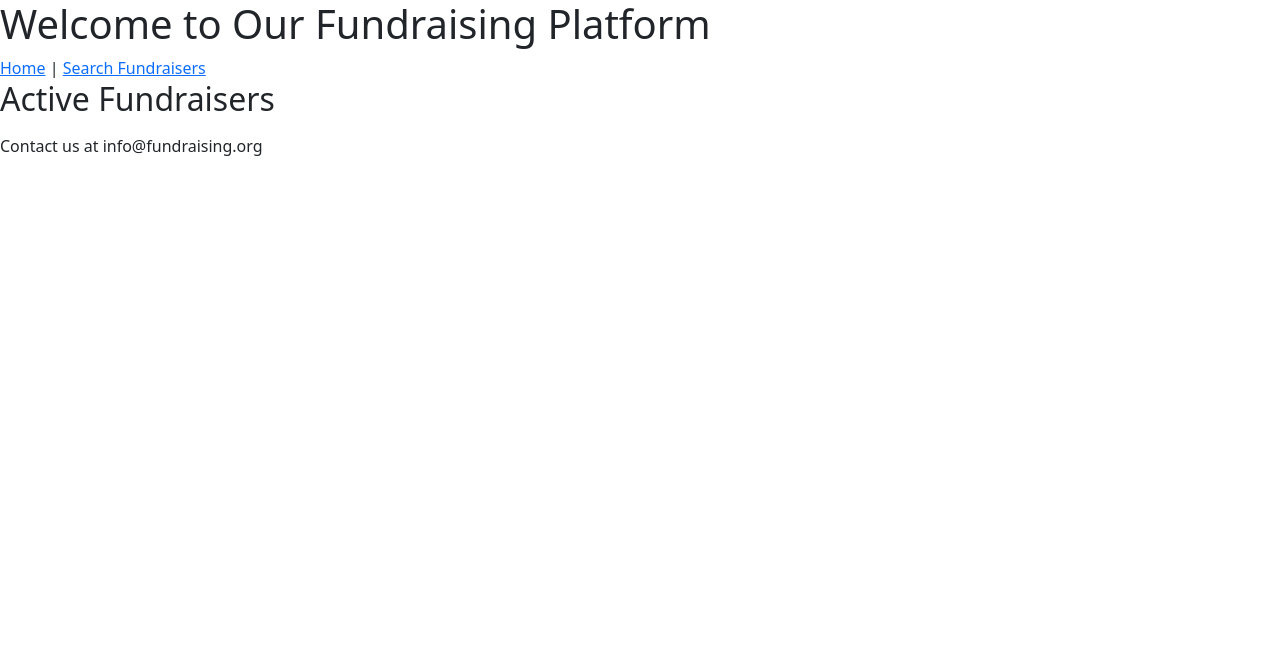
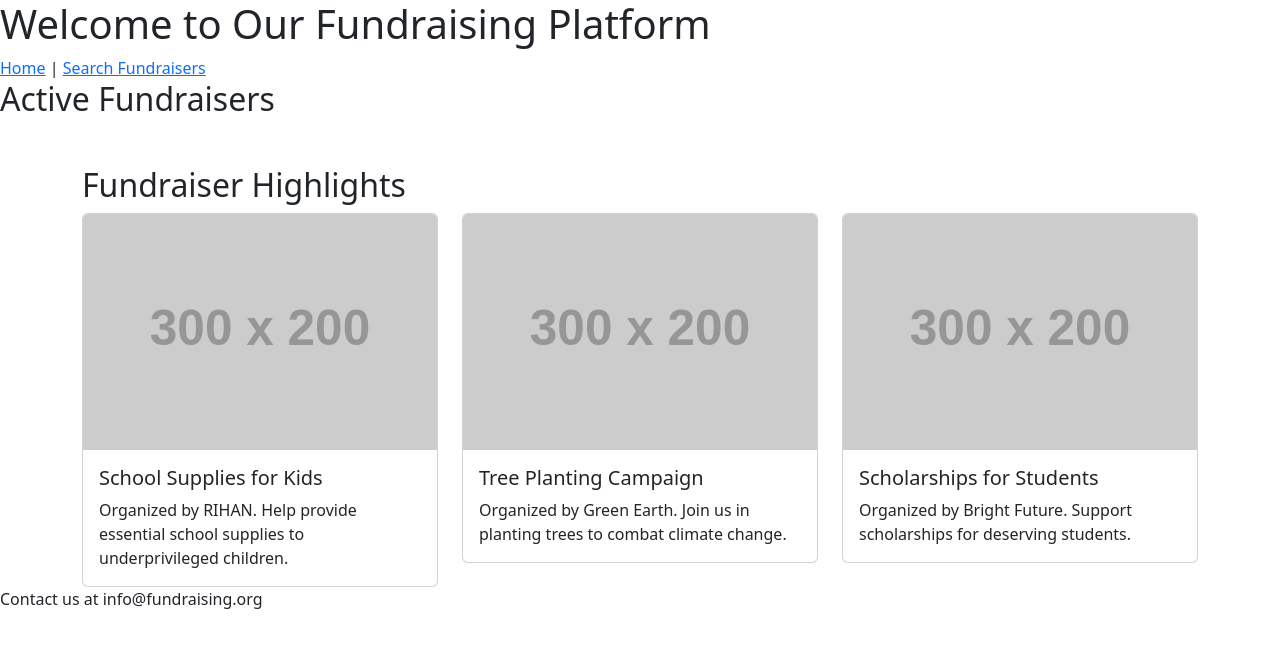
Before and after one commit to MdAnajbinRahman2002/crowdfunding_db, a website: page index.html in a window 1280 px wide. Drawn offline with nearby package versions, Linux system fonts and the light colour scheme; no server answers; placeholder pictures from the web are drawn by us.

Commit message:
second commit ( addind tree blog post)

```diff
--- a/index.html
+++ b/index.html
@@ -19,6 +19,40 @@
         <section>
             <h2>Active Fundraisers</h2>
             <ul id="fundraiser-list"></ul>
+        </section>
+
+        <!-- New section for fundraiser blog posts -->
+        <section class="container mt-5">
+            <h2>Fundraiser Highlights</h2>
+            <div class="row">
+                <div class="col-md-4">
+                    <div class="card">
+                        <img src="https://via.placeholder.com/300x200" class="card-img-top" alt="School Supplies for Kids">
+                        <div class="card-body">
+                            <h5 class="card-title">School Supplies for Kids</h5>
+                            <p class="card-text">Organized by RIHAN. Help provide essential school supplies to underprivileged children.</p>
+                        </div>
+                    </div>
+                </div>
+                <div class="col-md-4">
+                    <div class="card">
+                        <img src="https://via.placeholder.com/300x200" class="card-img-top" alt="Tree Planting Campaign">
+                        <div class="card-body">
+                            <h5 class="card-title">Tree Planting Campaign</h5>
+                            <p class="card-text">Organized by Green Earth. Join us in planting trees to combat climate change.</p>
+                        </div>
+                    </div>
+                </div>
+                <div class="col-md-4">
+                    <div class="card">
+                        <img src="https://via.placeholder.com/300x200" class="card-img-top" alt="Scholarships for Students">
+                        <div class="card-body">
+                            <h5 class="card-title">Scholarships for Students</h5>
+                            <p class="card-text">Organized by Bright Future. Support scholarships for deserving students.</p>
+                        </div>
+                    </div>
+                </div>
+            </div>
         </section>
     </main>
 
```
